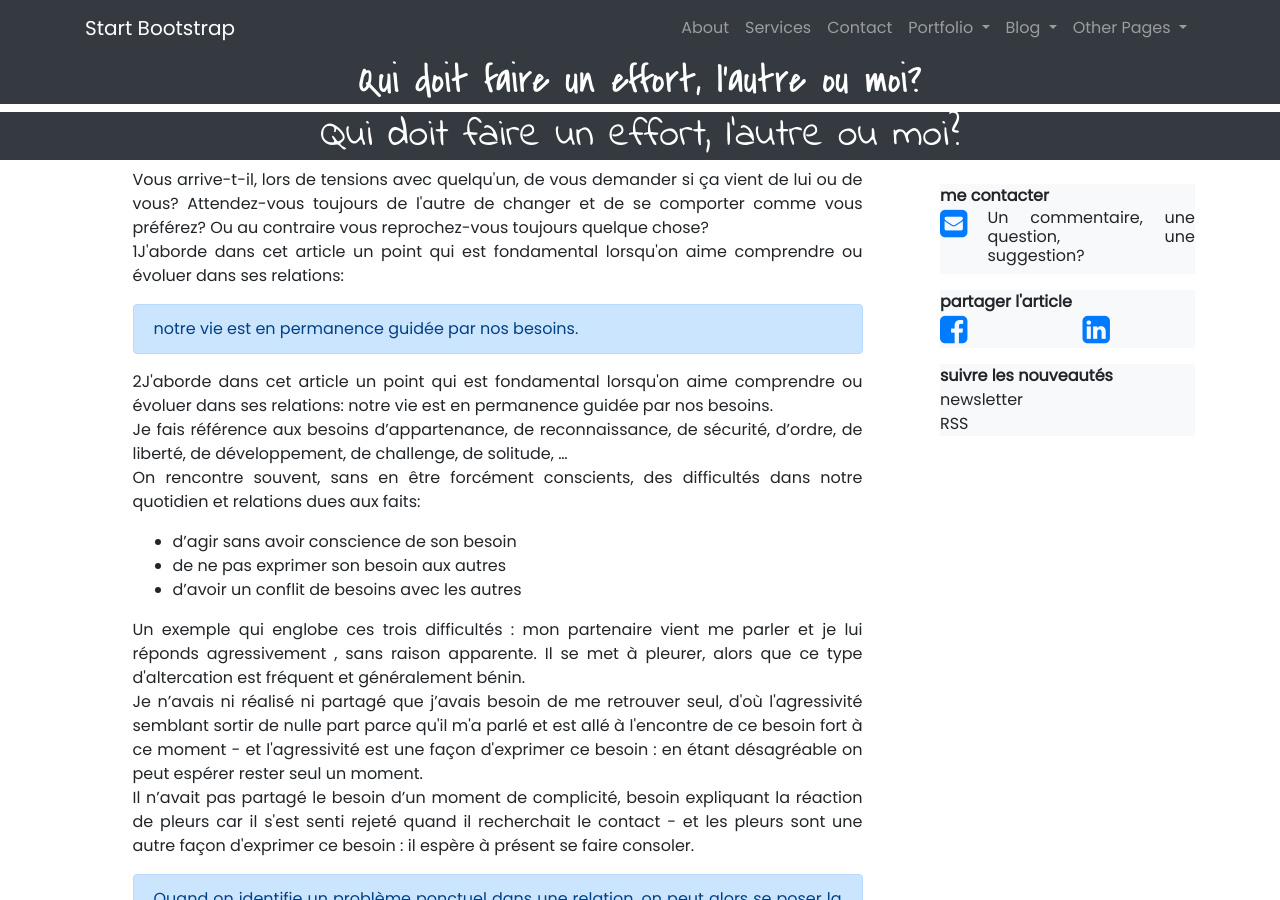
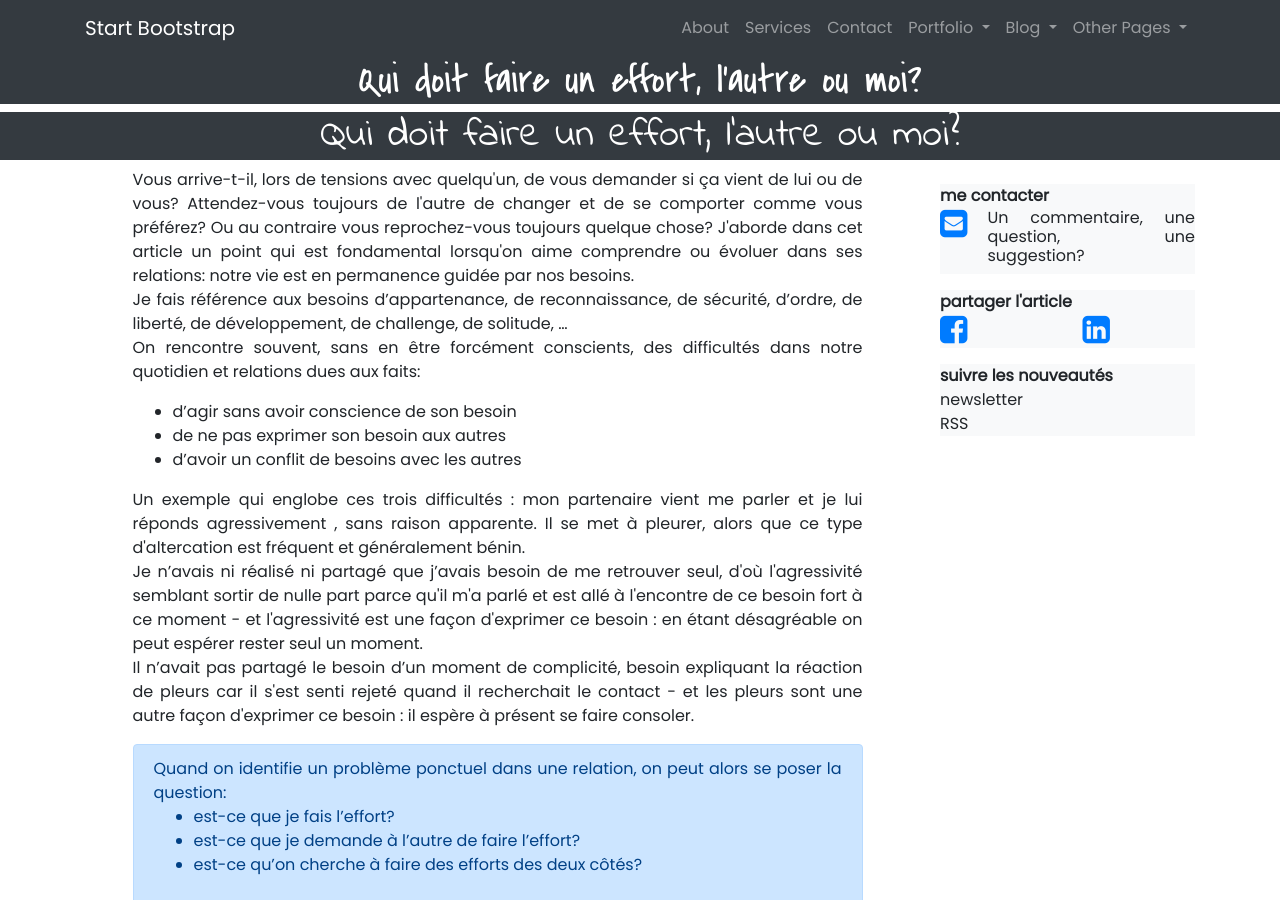
Before and after one commit to OrgaEvolutions/Nathoup.github.io, a Jekyll site: the page built from articles/besoins.html, in a window 1280 px wide and 900 px high. Built offline with Jekyll 4.4.1, drawn with Linux system fonts in a browser that asks for light colours; nearby versions of some CDN libraries; some web fonts are replaced.

Commit message:
Update besoins.html

```diff
--- a/articles/besoins.html
+++ b/articles/besoins.html
@@ -7,13 +7,8 @@ intro: "Vous arrive-t-il, lors de tensions avec quelqu'un, de vous demander si
 
 {{ page.intro }}
 
-{{ layout.paragraphe }}
-1J'aborde dans cet article un point qui est fondamental lorsqu'on aime comprendre ou évoluer dans ses relations:
-{{ layout.passage_important }}notre vie est en permanence guidée par nos besoins. {{ layout.fin_passage_important }}
-{{ layout.fin_paragraphe }}
-
 {% include article_layout.html type='paragraphe' %}
-2J'aborde dans cet article un point qui est fondamental lorsqu'on aime comprendre ou évoluer dans ses relations:
+J'aborde dans cet article un point qui est fondamental lorsqu'on aime comprendre ou évoluer dans ses relations:
 {% include article_layout.html type='passage_important' %}notre vie est en permanence guidée par nos besoins. {% include article_layout.html type='fin_passage_important' %}
 {% include article_layout.html type='fin_paragraphe' %}
 
```
